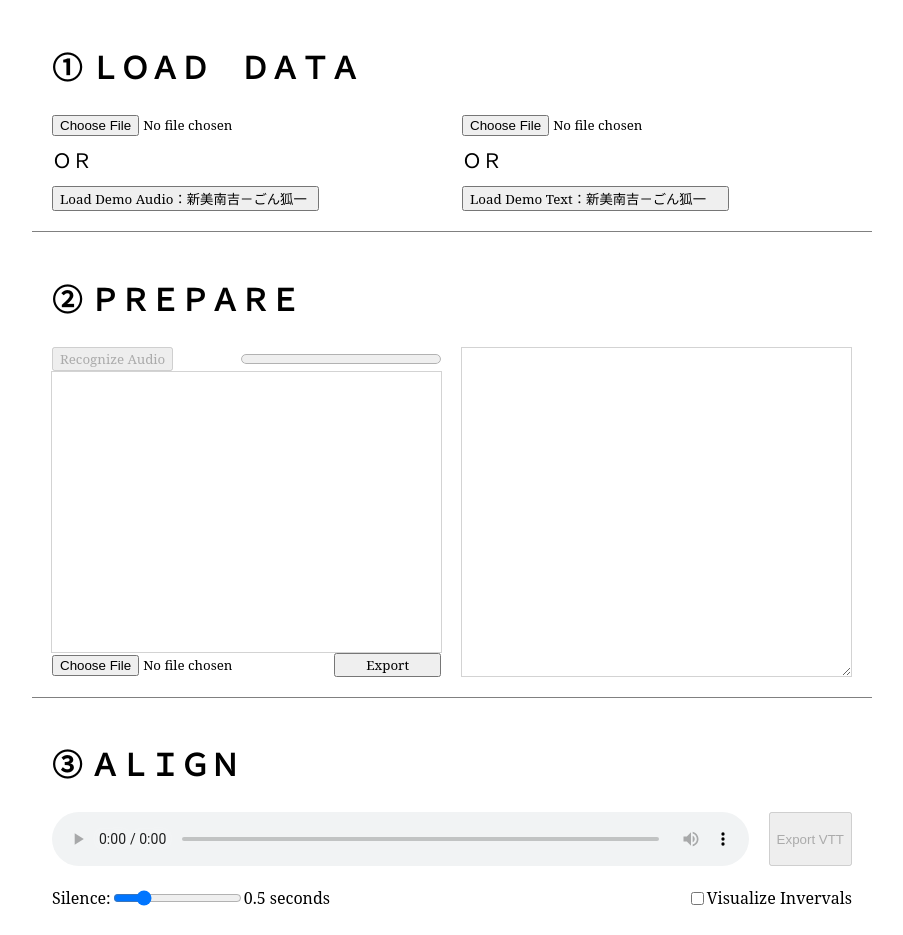
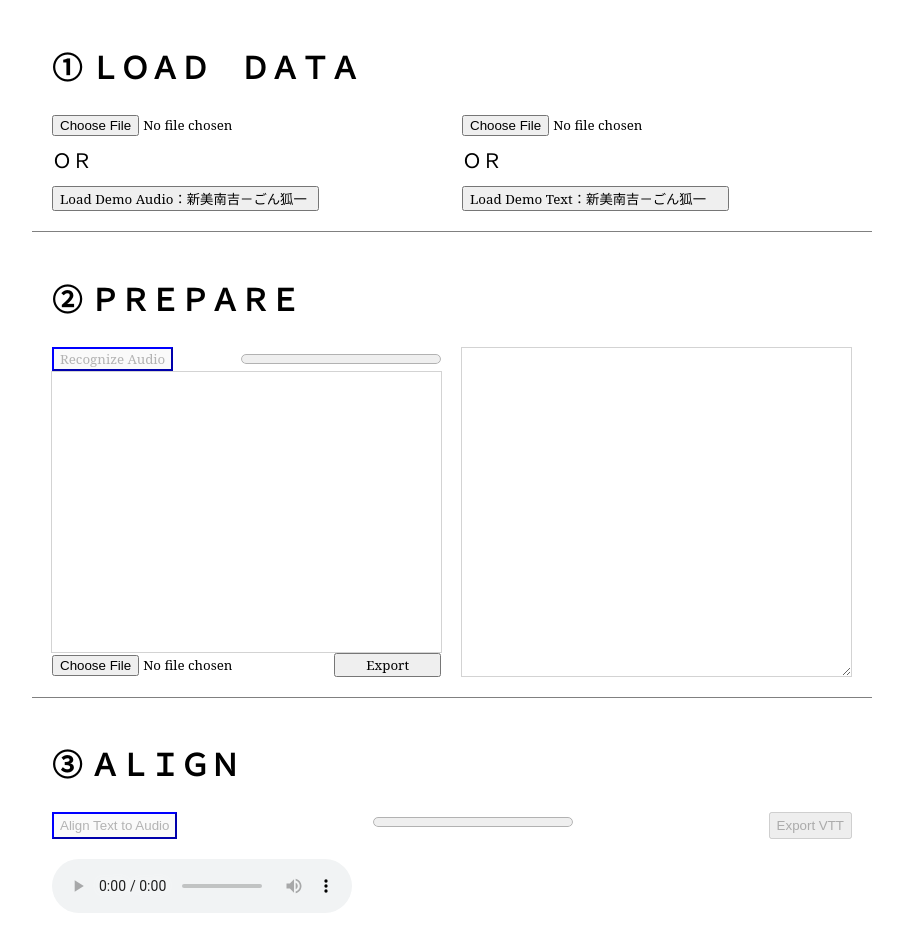
Before and after one commit to leyhline/ja-align, a Vue app: page / in a window 1280 px wide. Shown: the top 935 px of the page, without its empty margins (188-1091 px from the left). Built offline with nearby package versions, Linux system fonts and the light colour scheme; a web font is replaced by a local one.

Commit message:
faster recognition with OfflineAudioContext

```diff
--- a/src/components/AlignText.vue
+++ b/src/components/AlignText.vue
@@ -2,11 +2,13 @@
 import AlignTextOutput from '@/components/AlignTextOutput.vue'
 import { alignWordsToTextClosure, findParagraphIntervals, type VoskOutput } from '@/align/align'
 import { MecabWorker, createUnidicFeature26 } from 'mecab-web-worker'
-import { watch, reactive, ref, computed } from 'vue'
+import { reactive, ref, computed } from 'vue'
 
 const props = defineProps<{ recognitionResults?: VoskOutput; text?: string; audio?: ArrayBuffer }>()
 const paragraphGroups: [number, number, number, number][][] = reactive([])
 const audioElem = ref<HTMLAudioElement | null>(null)
+const progressValue = ref<0 | 1 | undefined>(0)
+const alignPossible = computed(() => Boolean(props.recognitionResults && props.text && props.audio))
 const dataAvailable = computed(() => Boolean(props.text && paragraphGroups.length > 0))
 
 function align(recognitionResults: VoskOutput, text: string): void {
@@ -41,6 +43,7 @@ function align(recognitionResults: VoskOutput, text: string): void {
           }
         }
       }
+      progressValue.value = 1
     })
 }
 
@@ -77,19 +80,24 @@ function exportAsVtt() {
   a.click()
 }
 
-watch(props, ({ recognitionResults, text, audio }) => {
-  if (!recognitionResults || !text || !audio) return
-  align(recognitionResults, text)
-  addAudioTrack(audio)
-})
+function triggerAlign() {
+  if (!props.recognitionResults || !props.text || !props.audio) return
+  progressValue.value = undefined
+  align(props.recognitionResults, props.text)
+  addAudioTrack(props.audio)
+}
 </script>
 
 <template>
   <div class="container">
     <div class="controls">
-      <audio ref="audioElem" controls preload="auto"></audio>
+      <button class="primary" type="button" @click="triggerAlign" :disabled="!alignPossible">
+        Align Text to Audio
+      </button>
+      <progress :value="progressValue" />
       <button type="button" @click="exportAsVtt" :disabled="!dataAvailable">Export VTT</button>
     </div>
+    <audio ref="audioElem" controls preload="auto"></audio>
     <AlignTextOutput :text="text ?? ''" :paragraphGroups="paragraphGroups" :playAudio="playAudio" />
   </div>
 </template>
@@ -105,16 +113,16 @@ watch(props, ({ recognitionResults, text, audio }) => {
   flex-direction: row;
   align-items: stretch;
   justify-content: space-between;
-  gap: 1em;
   width: 100%;
   flex-wrap: wrap;
+  margin-bottom: 1em;
 }
 
 .controls > button {
   min-height: 2em;
 }
 
-.controls > audio {
-  flex-grow: 1;
+.primary {
+  border-color: blue;
 }
 </style>
--- a/src/components/RecognizeAudio.vue
+++ b/src/components/RecognizeAudio.vue
@@ -29,7 +29,7 @@ function recognizeAudio() {
 <template>
   <div class="container">
     <div class="loading-button">
-      <button type="button" :disabled="buttonDisabled" @click="recognizeAudio">
+      <button class="primary" type="button" :disabled="buttonDisabled" @click="recognizeAudio">
         Recognize Audio
       </button>
       <progress :value="progressValue" />
@@ -76,4 +76,8 @@ input {
   font-family: 'Noto Serif JP', 'serif';
   min-width: 8em;
 }
+
+.primary {
+  border-color: blue;
+}
 </style>
--- a/src/components/RecognizeAudioOutput.vue
+++ b/src/components/RecognizeAudioOutput.vue
@@ -1,18 +1,19 @@
 <script setup lang="ts">
-import { computed, watch, ref } from 'vue'
+import { watch, ref } from 'vue'
 
 const props = defineProps<{ sentences: string[] }>()
-const displayText = computed(() => props.sentences.join('\n') || '')
 const outputDiv = ref<HTMLDivElement | null>(null)
 
-watch(displayText, () => {
+watch(props, () => {
   if (!outputDiv.value) return
   outputDiv.value.scrollTo({ top: outputDiv.value.scrollHeight, behavior: 'instant' })
 })
 </script>
 
 <template>
-  <div ref="outputDiv" class="recognized-text">{{ displayText }}</div>
+  <div ref="outputDiv" class="recognized-text">
+    <p v-for="(sentence, index) in sentences" :key="index">{{ sentence }}</p>
+  </div>
 </template>
 
 <style scoped>
@@ -21,9 +22,12 @@ watch(displayText, () => {
   width: 100%;
   height: 20em;
   border: 1px solid lightgray;
-  white-space: pre-wrap;
   font-family: 'Noto Serif JP', 'serif';
   font-size: 0.7em;
   line-height: 1.2em;
 }
+
+p {
+  margin: 0;
+}
 </style>
--- a/src/vosk/recognizer-processor.ts
+++ b/src/vosk/recognizer-processor.ts
@@ -1,13 +1,8 @@
+import type { ClientMessageAudioChunk } from 'vosk-browser/dist/interfaces'
+
 interface InitMessage {
   action: 'init'
   recognizerId: string
-}
-
-interface AudioChunkMessage {
-  action: 'audioChunk'
-  data: Float32Array
-  recognizerId: string
-  sampleRate: number
 }
 
 /**
@@ -46,7 +41,7 @@ class RecognizerAudioProcessor extends AudioWorkletProcessor {
       // AudioBuffer samples are represented as floating point numbers between -1.0 and 1.0 whilst
       // Kaldi expects them to be between -32768 and 32767 (the range of a signed int16)
       const audioArray = data.map((value) => value * 0x8000)
-      const message: AudioChunkMessage = {
+      const message: ClientMessageAudioChunk = {
         action: 'audioChunk',
         data: audioArray,
         recognizerId: this._recognizerId,
--- a/src/vosk/vosk.ts
+++ b/src/vosk/vosk.ts
@@ -1,55 +1,85 @@
 import { createModel } from 'vosk-browser'
-import type { ServerMessagePartialResult, ServerMessageResult } from 'vosk-browser/dist/interfaces'
+import type {
+  ServerMessageError,
+  ServerMessagePartialResult,
+  ServerMessageResult
+} from 'vosk-browser/dist/interfaces'
 import recognizerWorkletUrl from './recognizer-processor?worker&url'
 
 const SAMPLE_RATE = 16000
 
 export type Result = ServerMessageResult['result']
 
-export async function recognize(
-  buffer: ArrayBuffer,
-  progressCallback?: (resultText: string, resultIndex: number) => void
-): Promise<Result[]> {
-  const audioContext = new AudioContext({ sampleRate: SAMPLE_RATE, latencyHint: 'playback' })
+async function decodeAudio(buffer: ArrayBuffer): Promise<AudioBuffer> {
+  const audioContext = new AudioContext({ sampleRate: SAMPLE_RATE })
+  return audioContext.decodeAudioData(buffer)
+}
+
+async function initRecognizer(
+  results: Result[],
+  progressCallback: (resultText: string, resultIndex: number) => void,
+  errorCallback: (error: string) => void
+): Promise<[string, MessagePort]> {
   const modelUrl = new URL('/vosk-model-small-ja-0.22.tar.gz', import.meta.url)
-  const [model, audio] = await Promise.all([
-    createModel(modelUrl.href),
-    audioContext.decodeAudioData(buffer)
-  ])
+  const model = await createModel(modelUrl.href)
   const channel = new MessageChannel()
   model.registerPort(channel.port1)
   const recognizer = new model.KaldiRecognizer(SAMPLE_RATE)
   recognizer.setWords(true)
-
-  const results: Result[] = []
   let resultIndex = 0
   recognizer.on('result', (message) => {
     const result = (message as ServerMessageResult).result
     results.push(result)
-    progressCallback && progressCallback(result.text, resultIndex)
+    progressCallback(result.text, resultIndex)
     resultIndex++
   })
   recognizer.on('partialresult', (message) => {
     const partialResult = (message as ServerMessagePartialResult).result
-    progressCallback && progressCallback(partialResult.partial, resultIndex)
+    progressCallback(partialResult.partial, resultIndex)
   })
+  recognizer.on('error', (message) => {
+    const error = (message as ServerMessageError).error
+    errorCallback(error)
+  })
+  return [recognizer.id, channel.port2]
+}
 
-  await audioContext.audioWorklet.addModule(recognizerWorkletUrl)
-  const recognizerProcessor = new AudioWorkletNode(audioContext, 'recognizer-processor', {
+async function startRendering(
+  audio: AudioBuffer,
+  recognizerId: string,
+  port2: MessagePort
+): Promise<void> {
+  const offlineAudioContext = new OfflineAudioContext(1, audio.length, audio.sampleRate)
+  await offlineAudioContext.audioWorklet.addModule(recognizerWorkletUrl)
+  const recognizerProcessor = new AudioWorkletNode(offlineAudioContext, 'recognizer-processor', {
     outputChannelCount: [1],
     numberOfInputs: 1,
     numberOfOutputs: 1
   })
-  recognizerProcessor.port.postMessage({ action: 'init', recognizerId: recognizer.id }, [
-    channel.port2
-  ])
-
-  const source = audioContext.createBufferSource()
+  recognizerProcessor.port.postMessage({ action: 'init', recognizerId }, [port2])
+  const source = offlineAudioContext.createBufferSource()
   source.buffer = audio
   source.connect(recognizerProcessor)
-  source.connect(audioContext.destination)
-  return new Promise((resolve) => {
-    source.onended = () => resolve(results)
-    source.start()
+  source.start()
+  return offlineAudioContext.startRendering().then()
+}
+
+/**
+ * Starts the recognition process and returns directly while the results array
+ * is filled asynchronously. There is currently no way to detect when the
+ * process is finished.
+ */
+export async function recognize(
+  buffer: ArrayBuffer,
+  progressCallback: (resultText: string, resultIndex: number) => void
+): Promise<Result[]> {
+  const audio = await decodeAudio(buffer)
+  console.assert(audio.numberOfChannels === 1)
+  console.assert(audio.sampleRate === SAMPLE_RATE)
+  return new Promise((resolve, reject) => {
+    const results: Result[] = []
+    return initRecognizer(results, progressCallback, reject).then(([recognizerId, port2]) =>
+      startRendering(audio, recognizerId, port2).then(() => resolve(results))
+    )
   })
 }
```
